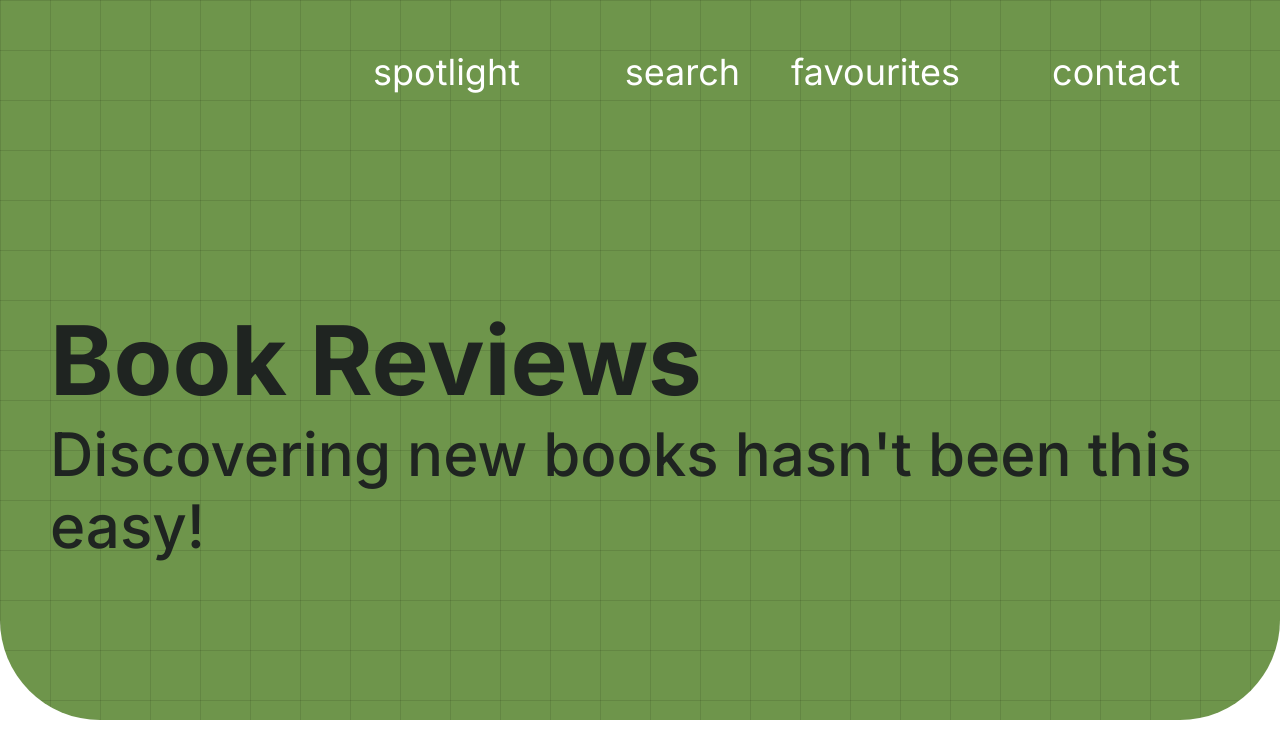
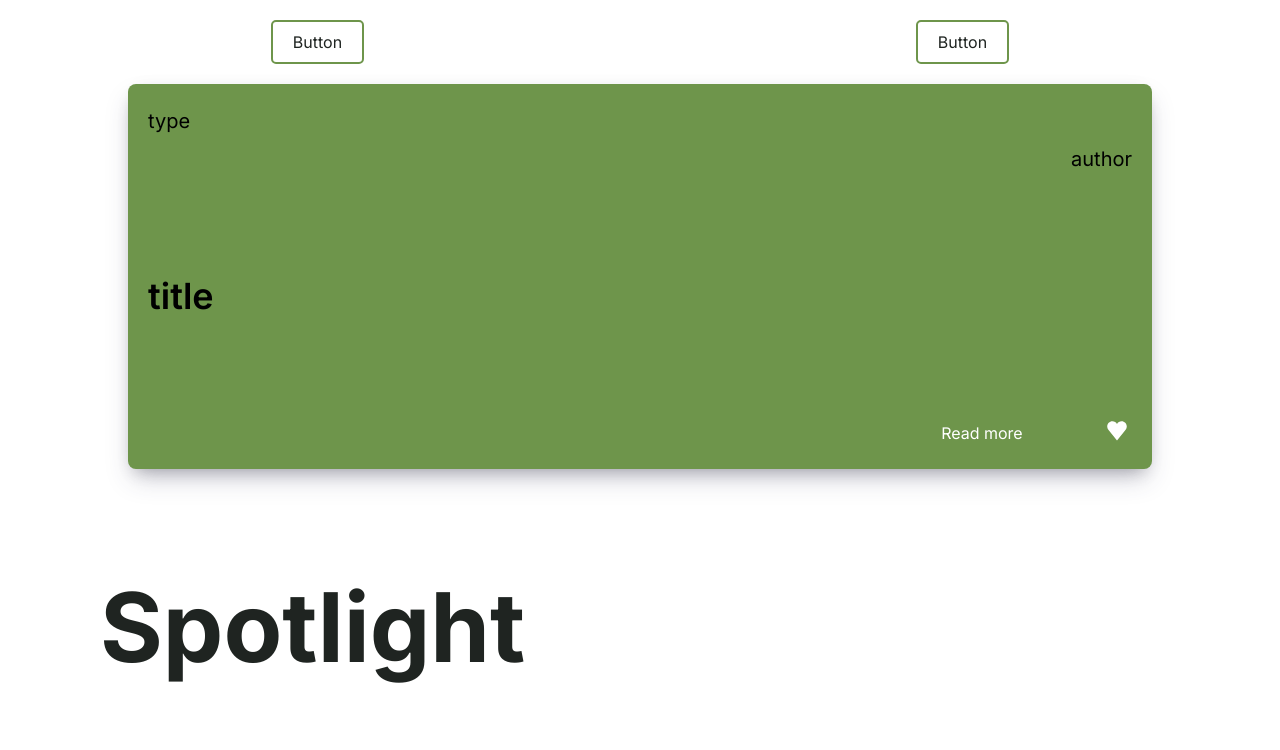
Before and after one commit to petros-chantz/Book-Review-app, a React (Create React App) app: page / in a window 1280 px wide. Shown: the top 750 px of the page. Built offline with nearby package versions, Linux system fonts and the light colour scheme.

Commit message:
components

```diff
--- a/src/App.js
+++ b/src/App.js
@@ -2,11 +2,26 @@ import React from "react";
 import "./styles/App.css";
 import { BrowserRouter as Router } from "react-router-dom";
 import Home from "./pages/Home/Home";
+import Spotlight from "./pages/Spotlight/Spotlight";
+import Search from "./pages/Search/Search";
+import { Button } from "./Components/Button";
+import { Container } from "./Components/Container";
+import BookItem from "./Components/BookItem";
 
 export default function App() {
   return (
     <Router>
-      <Home />
+      <Container place="center" padding="20px" gap="50px" columns="1fr 1fr">
+        <Button>Button</Button>
+        <Button>Button</Button>
+      </Container>
+      <Container gap="100px">
+        <Container place="center">
+          <BookItem height="100%" width="80%" />
+        </Container>
+        <Container place="center"></Container>
+      </Container>
+      <Spotlight />
     </Router>
   );
 }
--- /dev/null
+++ b/src/Components/BookItem.js
@@ -0,0 +1,70 @@
+import styled from "styled-components";
+import React from "react";
+import { TextRegular, TextSmall } from "./Text";
+import { Link } from "./Link";
+import { Container } from "./Container";
+import { ItemButton } from "./Button";
+import { breakpoints } from "./../styles/Media";
+import Heart from "../icons/Heart";
+
+const ItemContainer = styled.a`
+  display: grid;
+  grid-template-rows: 1fr 1fr 7fr 1fr;
+  gap: 10px;
+  padding: 20px;
+  border-radius: 8px;
+  box-shadow: 0 13px 27px -5px hsl(240deg 30% 28% / 25%),
+    0 8px 16px -8px hsl(0deg 0% 0% / 30%), 0 -6px 16px -6px hsl(0deg 0% 0% / 3%);
+  grid-gap: 5px;
+  width: ${(props) => props.width};
+  height: ${(props) => props.height};
+  background-color: ${(props) => props.theme.color.green};
+  cursor: pointer;
+`;
+
+const ButtonContainer = styled(Container)`
+  @media screen and (max-width: ${breakpoints.screen4k}) {
+    grid-template-columns: 8fr 1fr;
+  }
+
+  @media screen and (max-width: ${breakpoints.tabletScreen}) {
+    grid-template-columns: 4fr 1fr;
+  }
+
+  @media screen and (max-width: ${breakpoints.mobileLScreen}) {
+    grid-template-columns: 1fr;
+    grid-template-rows: 1fr 1fr;
+  }
+`;
+
+export default function BookItem(props) {
+  const { news } = props;
+  console.log(news);
+  return (
+    <ItemContainer width={props.width} height={props.height}>
+      <Container place="center start">
+        <TextSmall>type</TextSmall>
+      </Container>
+      <Container place="center end">
+        <TextSmall>author</TextSmall>
+      </Container>
+      <Container place="center start">
+        <TextRegular weight="600" align="left">
+          title
+        </TextRegular>
+      </Container>
+      <ButtonContainer>
+        <Container place="center end">
+          <Link href="#" target="_blank" rel="noopener noreferrer">
+            Read more
+          </Link>
+        </Container>
+        <Container place="center end">
+          <ItemButton>
+            <Heart />
+          </ItemButton>
+        </Container>
+      </ButtonContainer>
+    </ItemContainer>
+  );
+}
--- a/src/Components/Button.js
+++ b/src/Components/Button.js
@@ -1,10 +1,14 @@
 import styled from "styled-components";
 
 export const Button = styled.button`
-  border: none;
-  background-color: ${(props) => props.theme.color.background};
-  padding: 10px;
+  background-color: ${(props) =>
+    props.pressed ? props.theme.color.green : props.theme.color.white};
+  color: ${(props) =>
+    props.pressed ? props.theme.color.white : props.theme.color.black};
+  padding: 10px 20px 10px 20px;
   cursor: pointer;
+  border-radius: 5px;
+  border: 2px solid ${(props) => props.theme.color.green};
   font-size: 1rem;
   font-weight: 400;
 
@@ -13,15 +17,8 @@ export const Button = styled.button`
   }
 `;
 
-export const ButtonCustomize = styled.button`
-  background-color: ${(props) => props.theme.color.background};
-  padding: 10px;
+export const ItemButton = styled.button`
+  border: none;
+  background-color: ${(props) => props.theme.color.green};
   cursor: pointer;
-  border: 2px solid ${(props) => props.theme.color.text};
-  border-radius: 5px;
-
-  :hover {
-    background-color: ${(props) => props.theme.color.text};
-    color: ${(props) => props.theme.color.background};
-  }
 `;
--- a/src/Components/Link.js
+++ b/src/Components/Link.js
@@ -9,6 +9,10 @@ export const Link = styled.a`
 
   @media screen and (max-width: ${breakpoints.screen4k}) {
     font-size: 1rem; //16px
+  }
+
+  :hover {
+    text-decoration: underline;
   }
 `;
 
--- /dev/null
+++ b/src/icons/Heart.js
@@ -0,0 +1,25 @@
+import React from "react";
+
+export default function Heart(props) {
+  return (
+    <svg
+      id="emoji"
+      width="30px"
+      height="30px"
+      fill="white"
+      viewBox="0 0 72 72"
+      xmlns="http://www.w3.org/2000/svg"
+    >
+      <g id="line">
+        <path
+          fill="white"
+          stroke="whte"
+          stroke-linejoin="round"
+          stroke-miterlimit="10"
+          stroke-width="2"
+          d="M59.5,25 c0-6.9036-5.5964-12.5-12.5-12.5c-4.7533,0-8.8861,2.6536-11,6.5598C33.8861,15.1536,29.7533,12.5,25,12.5 c-6.9036,0-12.5,5.5964-12.5,12.5c0,2.9699,1.0403,5.6942,2.7703,7.8387l-0.0043,0.0034L36,58.5397l20.7339-25.6975l-0.0043-0.0034 C58.4597,30.6942,59.5,27.9699,59.5,25z"
+        />
+      </g>
+    </svg>
+  );
+}
--- a/src/pages/Spotlight/Spotlight.js
+++ b/src/pages/Spotlight/Spotlight.js
@@ -3,6 +3,7 @@ import { Container } from "./../../Components/Container";
 import styled from "styled-components";
 import { breakpoints } from "./../../styles/Media";
 import { TitlePages } from "../../Components/Text";
+import BookItem from "../../Components/BookItem";
 
 const SpotlightContainer = styled(Container)`
   background-color: ${(props) => props.theme.color.white};
@@ -15,7 +16,14 @@ export default function Spotlight(props) {
       <Container place="center start" padding="0px 0px 0px 100px">
         <TitlePages>Spotlight</TitlePages>
       </Container>
-      <Container></Container>
+      <Container columns="repeat(3,1fr)" rows="1fr 1fr" place="center">
+        <BookItem height="60%" width="90%" />
+        <BookItem height="60%" width="90%" />
+        <BookItem height="60%" width="90%" />
+        <BookItem height="60%" width="90%" />
+        <BookItem height="60%" width="90%" />
+        <BookItem height="60%" width="90%" />
+      </Container>
     </SpotlightContainer>
   );
 }
```
Also changed, not shown: src/Components/Item.js (deleted, +0 -58 lines), src/icons/heart.svg (added).
